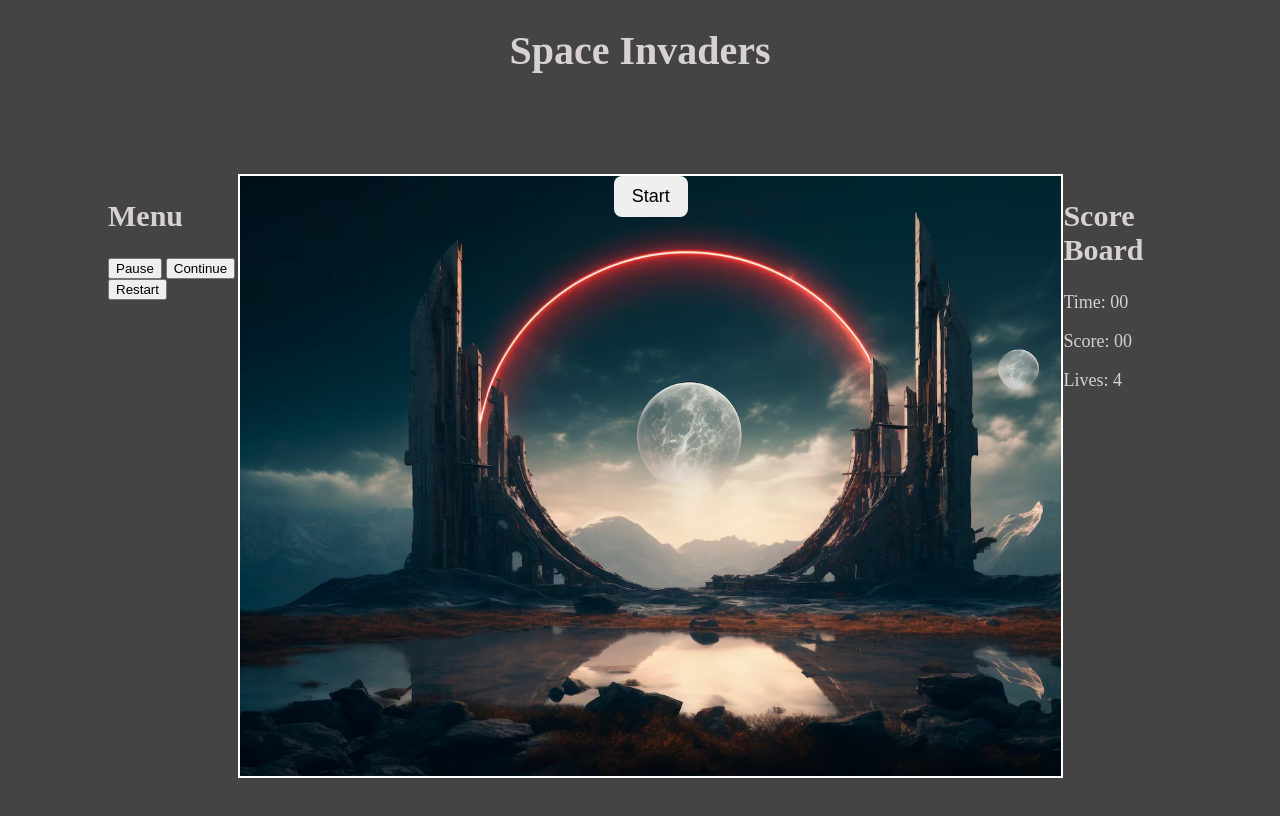
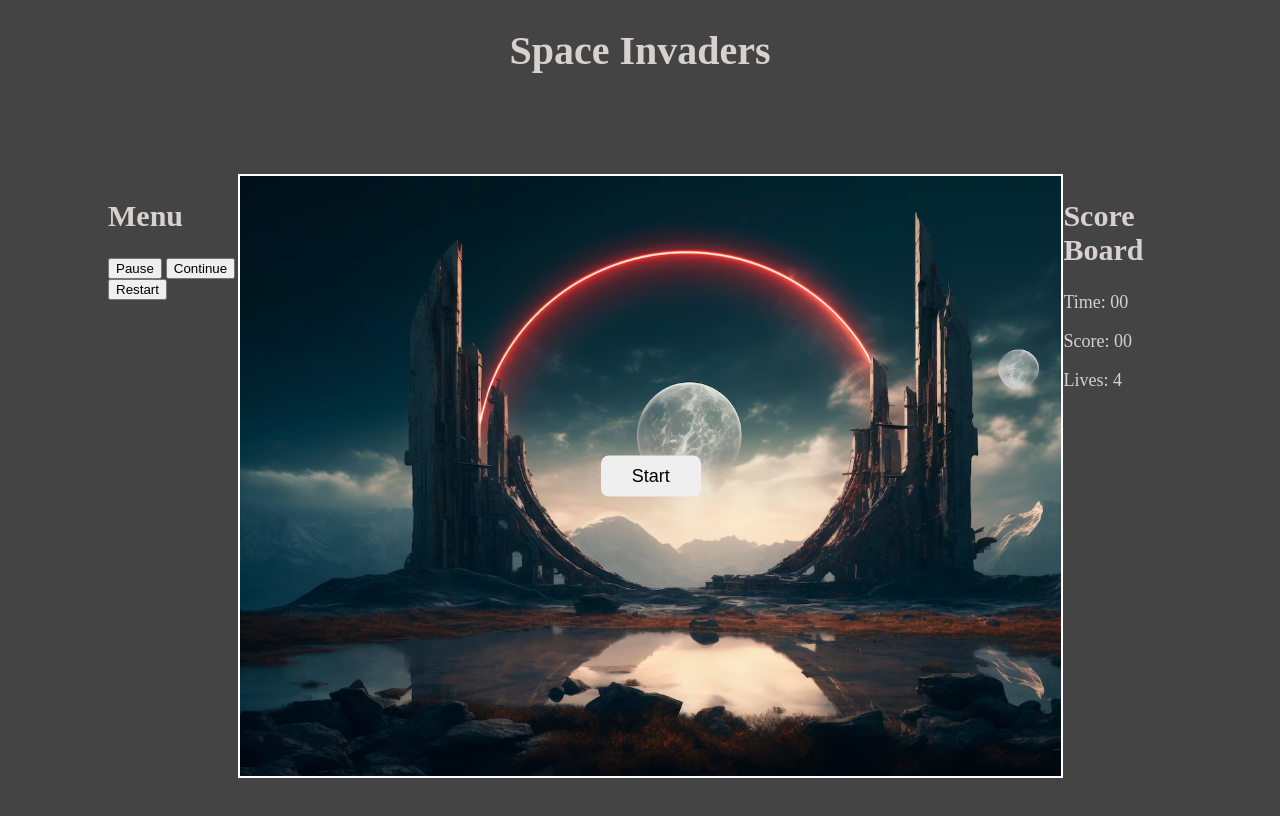
Before and after one commit to eediallo/make-your-game, a website with bundled scripts: page index.html in a window 1280 px wide. Built offline with nearby package versions, Linux system fonts and the light colour scheme.

Commit message:
update position of start button

```diff
--- a/style.css
+++ b/style.css
@@ -49,7 +49,7 @@ p {
 
 #start-game-btn {
     display: block;
-    width: 100;
+    width: 100px;
     height: auto;
     text-align: center;
     margin: 0 auto;
@@ -57,6 +57,10 @@ p {
     font-size: 18px;
     border-radius: 8px;
     border: none;
+    position: absolute;
+    top: 50%;
+    left: 50%;
+    transform: translate(-50%, -50%);
 }
 
 .player {
```
